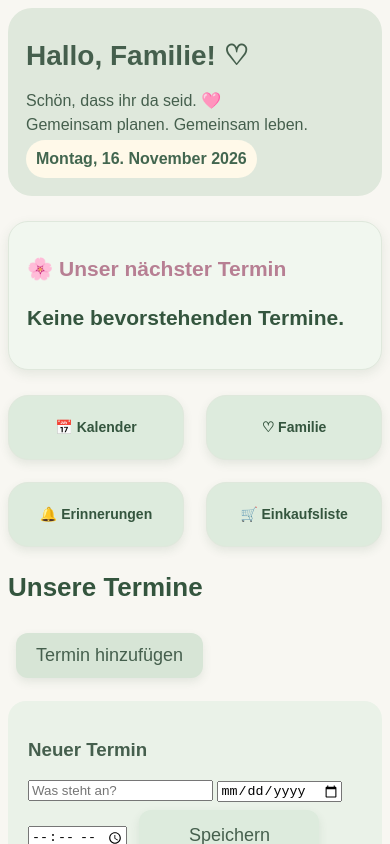
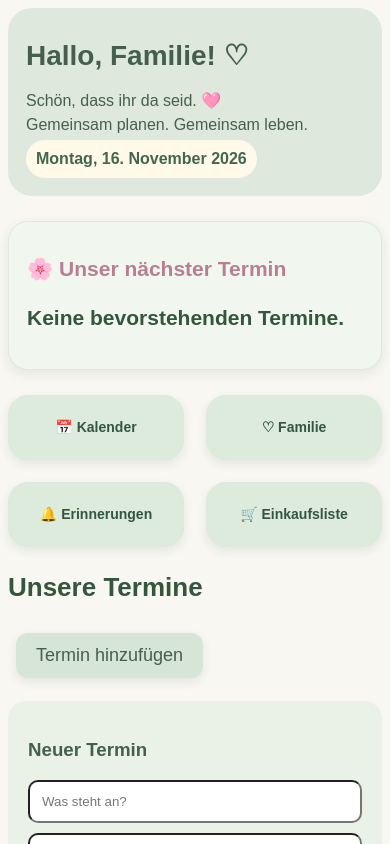
Before and after one commit to petratezacki-web/familienplaner, a plain HTML site: page index.html in a window 390 px wide. Both pictures are taken after a click on the button "Termin hinzufügen". Shown: the top 844 px of the page. Drawn offline with Linux system fonts and the light colour scheme.

Commit message:
Update index.html

```diff
--- a/index.html
+++ b/index.html
@@ -143,6 +143,14 @@ background-color: #DDEBDD;
   #naechsterTermin h2 {
     font-size: 21px;
   }
+ #terminForm input {
+   display: block;
+   width: 100%;
+   box-sizing: border-box;
+   padding: 12px;
+   margin-bottom: 10px;
+   border-radius: 10px;
+ }
 }
 </style>
   </head>
```
